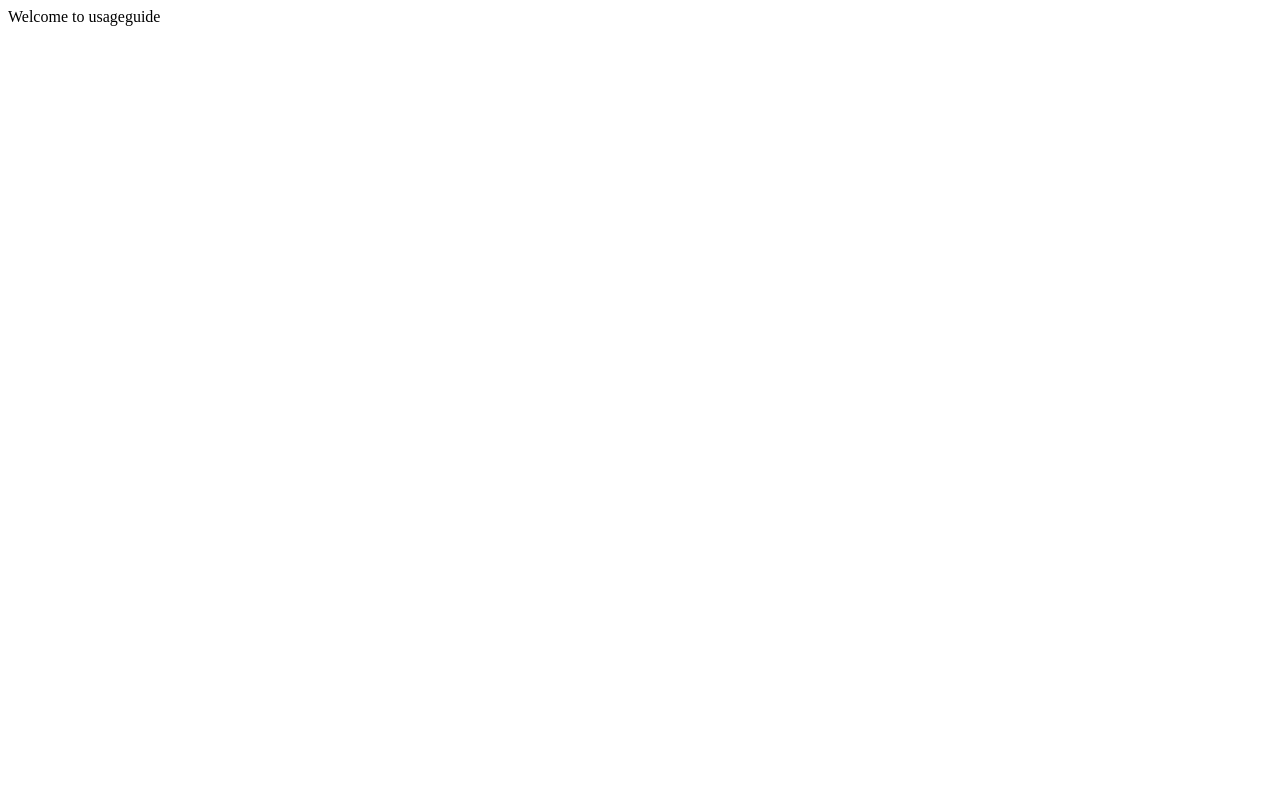
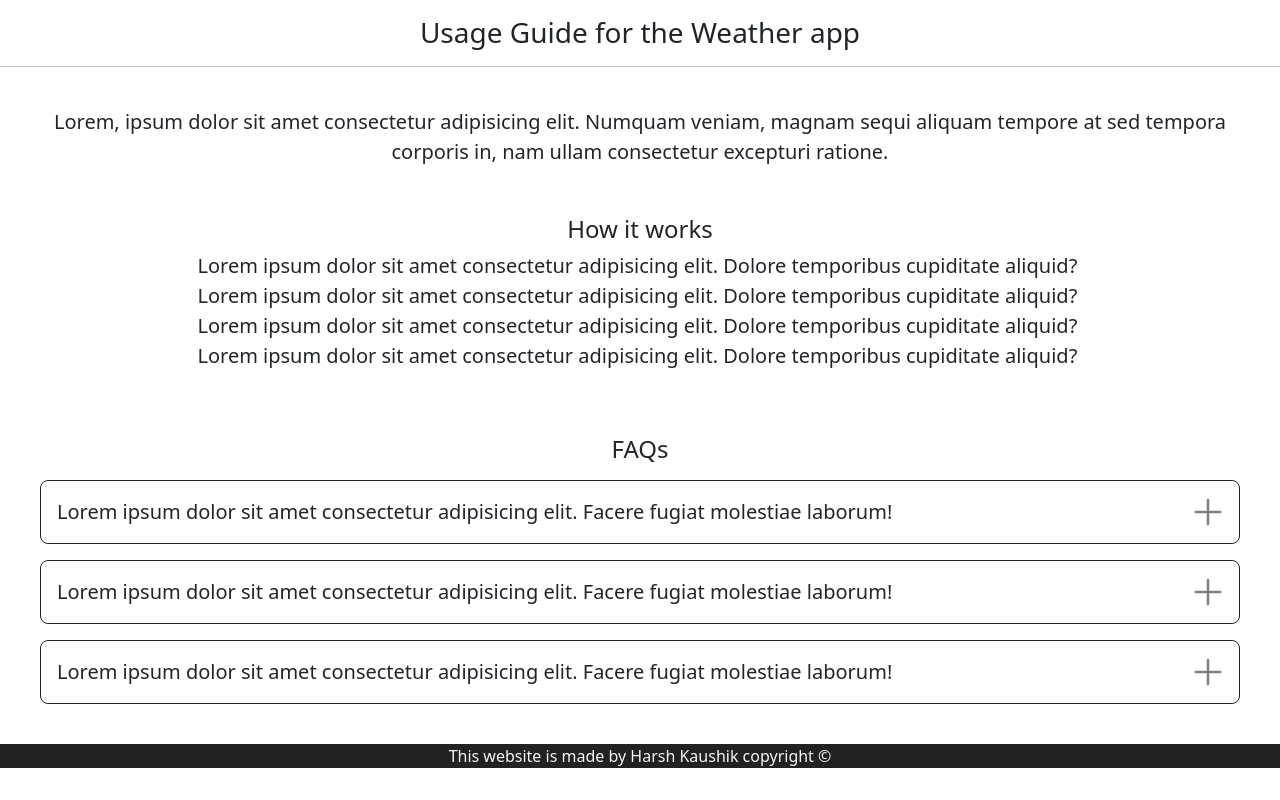
Before and after one commit to harshkaushik31/weatherapp, a plain HTML site: page usageguide.html in a window 1280 px wide. Drawn offline with nearby package versions, Linux system fonts and the light colour scheme.

Commit message:
updated user guide'

```diff
--- /dev/null
+++ b/usageguide.css
@@ -0,0 +1,26 @@
+.hidden{
+    visibility: hidden;
+}
+.show-text{
+    height: 10rem !important;
+}
+.btn-close{
+    transform: rotate(45deg);
+}
+.rotate-90{
+    transform: rotate(90deg);
+    transition: ease 0.5s;
+}
+#q-1, #q-2, #q-3{
+    display: flex;
+    justify-content: space-between;
+}
+.question-1, .question-2, .question-3{
+    padding: 1rem;
+}
+.question{
+    margin: 1rem;
+    height: 4rem;
+    overflow: hidden;
+    transition: ease 0.5s;
+}
--- a/usageguide.html
+++ b/usageguide.html
@@ -4,9 +4,73 @@
     <meta charset="UTF-8">
     <meta http-equiv="X-UA-Compatible" content="IE=edge">
     <meta name="viewport" content="width=device-width, initial-scale=1.0">
-    <title>Document</title>
+    <title>Usage Guide</title>
+    <link href="https://cdn.jsdelivr.net/npm/bootstrap@5.3.0-alpha1/dist/css/bootstrap.min.css" rel="stylesheet"
+        integrity="sha384-GLhlTQ8iRABdZLl6O3oVMWSktQOp6b7In1Zl3/Jr59b6EGGoI1aFkw7cmDA6j6gD" crossorigin="anonymous">
+        <link rel="stylesheet" href="usageguide.css">
 </head>
 <body>
-    Welcome to usageguide
+    <h3 class="text-center m-3">Usage Guide for the Weather app</h3>
+    <hr>
+    <section class="text-center p-4 fs-5">
+        Lorem, ipsum dolor sit amet consectetur adipisicing elit. Numquam veniam, magnam sequi aliquam tempore at sed tempora corporis in, nam ullam consectetur excepturi ratione.
+    </section>
+    <main class="text-center p-4 fs-5">
+        <h4>How it works</h4>
+        <ul class="list-unstyled">
+            <li>Lorem ipsum dolor sit amet consectetur adipisicing elit. Dolore temporibus cupiditate aliquid?
+                <img src="" alt="">
+            </li>
+            <li>Lorem ipsum dolor sit amet consectetur adipisicing elit. Dolore temporibus cupiditate aliquid?
+                <img src="" alt="">
+            </li>
+            <li>Lorem ipsum dolor sit amet consectetur adipisicing elit. Dolore temporibus cupiditate aliquid?
+                <img src="" alt="">
+            </li>
+            <li>Lorem ipsum dolor sit amet consectetur adipisicing elit. Dolore temporibus cupiditate aliquid?
+                <img src="" alt="">
+            </li>
+        </ul>
+    </main>
+    <section class="text-center p-4 fs-6">
+        <h4>FAQs</h4>
+        <div class="question-1 fs-5 border border-dark border-1 rounded-3 question">
+            <div id="q-1">
+                    Lorem ipsum dolor sit amet consectetur adipisicing elit. Facere fugiat molestiae laborum!
+            <button type="button" class="btn-close" aria-label="Close"></button>
+            </div>
+            <hr>
+            <div class="answer-1 fs-6 answer">
+                Lorem ipsum dolor sit amet consectetur adipisicing elit. Quasi doloribus eius incidunt.
+            </div>
+        </div>
+        <div class="question-2 fs-5 border border-dark border-1 rounded-3 question">
+            <div id="q-2">
+                    Lorem ipsum dolor sit amet consectetur adipisicing elit. Facere fugiat molestiae laborum!
+            <button type="button" class="btn-close" aria-label="Close"></button>
+            </div>
+            <hr>
+            <div class="answer-2 fs-6 answer">
+                Lorem ipsum dolor sit amet consectetur adipisicing elit. Quasi doloribus eius incidunt.
+            </div>
+        </div>
+        <div class="question-3 fs-5 border border-dark border-1 rounded-3 question">
+            <div id="q-3">
+                    Lorem ipsum dolor sit amet consectetur adipisicing elit. Facere fugiat molestiae laborum!
+            <button type="button" class="btn-close" aria-label="Close"></button>
+            </div>
+            <hr>
+            <div class="answer-3 fs-6 answer">
+                Lorem ipsum dolor sit amet consectetur adipisicing elit. Quasi doloribus eius incidunt.
+            </div>
+        </div>
+
+    </section>
+
+    <footer style="background-color: #222; color: whitesmoke;" class="text-center fs-6">This website is made by Harsh Kaushik copyright © </footer>
+    <script src="https://cdn.jsdelivr.net/npm/bootstrap@5.3.0-alpha1/dist/js/bootstrap.bundle.min.js"
+        integrity="sha384-w76AqPfDkMBDXo30jS1Sgez6pr3x5MlQ1ZAGC+nuZB+EYdgRZgiwxhTBTkF7CXvN"
+        crossorigin="anonymous"></script>
+    <script src="usageguide.js"></script>
 </body>
 </html>
--- /dev/null
+++ b/usageguide.js
@@ -0,0 +1,15 @@
+console.log("Hello World!")
+
+const closeBtn = document.querySelectorAll('.btn-close')
+const answer = document.querySelectorAll('.answer')
+
+const closeBtnArray = Array.from(closeBtn)
+const answerArray = Array.from(answer)
+
+
+closeBtnArray.forEach((element)=>{
+    element.addEventListener('click',()=>{
+        element.classList.toggle('rotate-90')
+        element.parentElement.parentElement.classList.toggle('show-text')
+    })
+})
```
Also changed, not shown: index.html (+0 -1 lines), style.css (deleted).
